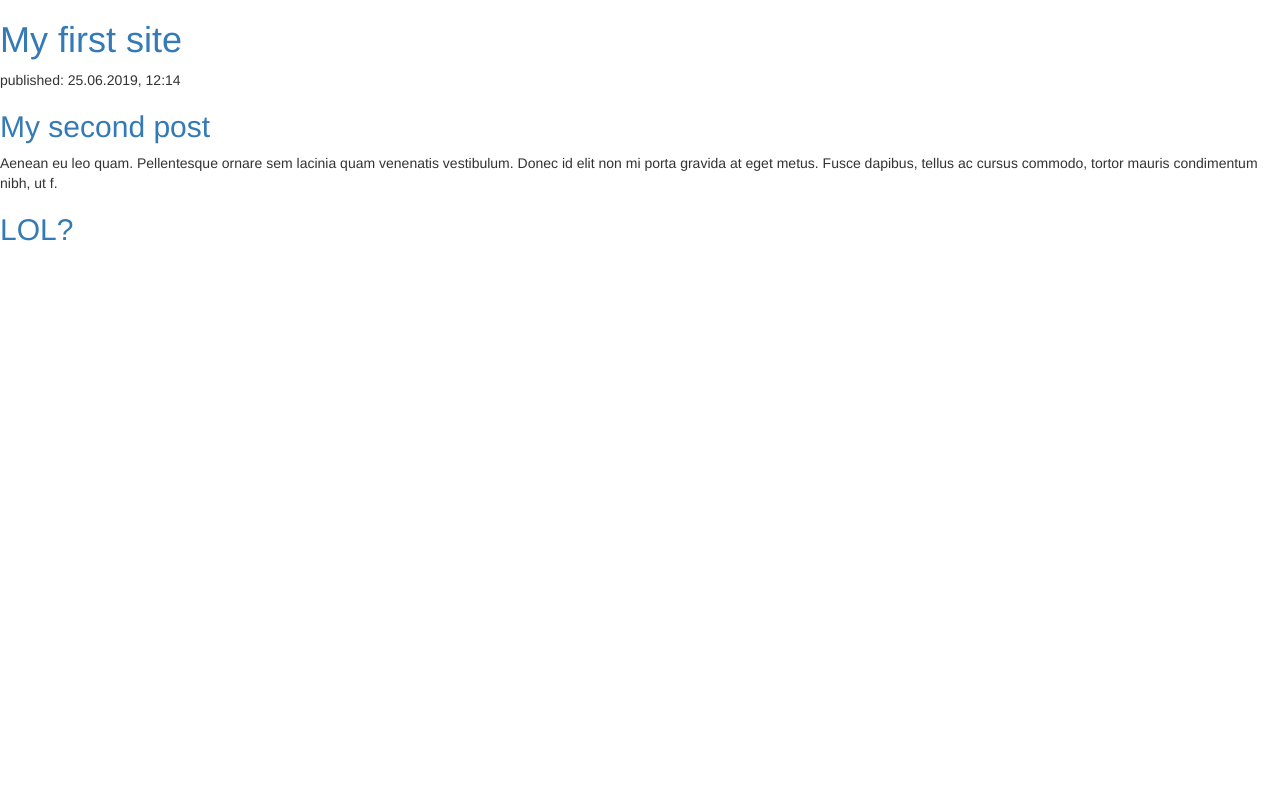
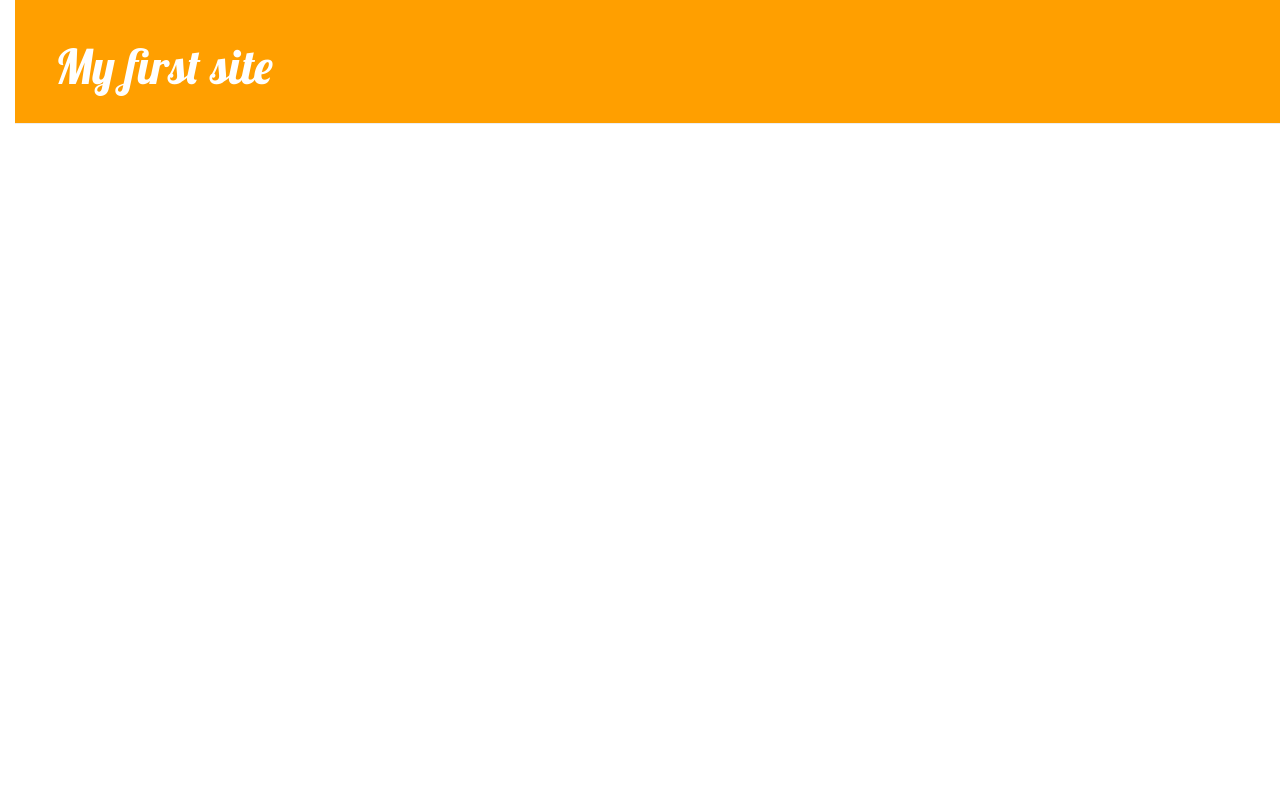
Before and after one commit to Theirresist/my-first-blog, a Django app: page / in a window 1280 px wide. Run offline with Django 3.2, Linux system fonts and the light colour scheme; data that the repository does not hold is empty; some libraries are stand-ins or nearby versions.

Commit message:
CSS huge improvements

```diff
--- /dev/null
+++ b/blog/static/css/blog.css
@@ -0,0 +1,57 @@
+
+
+body {
+    padding-left: 15px;
+}
+
+h1 a {
+    color: #FCA205;
+    font-family: 'Lobster';
+}
+
+.page-header {
+    background-color: #ff9f00;
+    margin-top: 0;
+    padding: 20px 20px 20px 40px;
+}
+
+.page-header h1, .page-header h1 a, .page-header h1 a:visited, .page-header h1 a:active {
+    color: #ffffff;
+    font-size: 36pt;
+    text-decoration: none;
+}
+
+.content {
+    margin-left: 40px;
+}
+
+h1, h2, h3, h4 {
+    font-family: 'Lobster', cursive;
+}
+
+.date {
+    color: #828282;
+}
+
+.save {
+    float: right;
+}
+
+.post-form textarea, .post-form input {
+    width: 100%;
+}
+
+.top-menu, .top-menu:hover, .top-menu:visited {
+    color: #ffffff;
+    float: right;
+    font-size: 26pt;
+    margin-right: 20px;
+}
+
+.post {
+    margin-bottom: 70px;
+}
+
+.post h1 a, .post h1 a:visited {
+    color: #000000;
+}
--- a/blog/templates/blog/post_list.html
+++ b/blog/templates/blog/post_list.html
@@ -1,29 +1,31 @@
+{% load static %}
 <html>
     <head>
+        <title>My first site</title>
         <link rel="stylesheet" href="//maxcdn.bootstrapcdn.com/bootstrap/3.2.0/css/bootstrap.min.css">
         <link rel="stylesheet" href="//maxcdn.bootstrapcdn.com/bootstrap/3.2.0/css/bootstrap-theme.min.css">
-        <title>My first site</title>
+        <link href="https://fonts.googleapis.com/css?family=Lobster&subset=latin,cyrillic" rel="stylesheet" type="text/css">
+        <link rel="stylesheet" href="{% static 'css/blog.css' %}">
     </head>
     <body>
-        <div>
+        <div class = "page-header">
             <h1><a href="/">My first site</a></h1>
         </div>
+
+        <div class="content container">
+    <div class="row">
+        <div class="col-md-8">
             {% for post in posts %}
-    <div>
-        <p>published: {{ post.published_date }}</p>
+                <div class="post">
+                    <div class="date">
+                        <p>Опубликовано: {{ post.published_date }}</p>
+                    </div>
                     <h1><a href="">{{ post.title }}</a></h1>
                     <p>{{ post.text|linebreaksbr }}</p>
                 </div>
             {% endfor %}
-
-        <div>
-            <p>published: 25.06.2019, 12:14</p>
-            <h2><a href="">My second post</a></h2>
-            <p>Aenean eu leo quam. Pellentesque ornare sem lacinia quam venenatis vestibulum. Donec id elit non mi porta gravida at eget metus. Fusce dapibus, tellus ac cursus commodo, tortor mauris condimentum nibh, ut f.</p>
         </div>
-
-        <div>
-        	<h2><a href="">LOL?</a></h2>
+    </div>
 </div>
     </body>
 </html>
```
Lines whose indentation alone changed are shown as unchanged.
